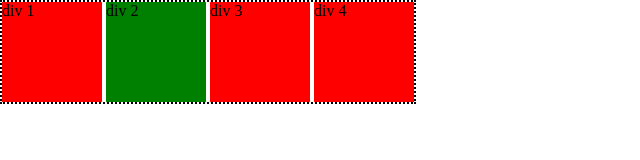
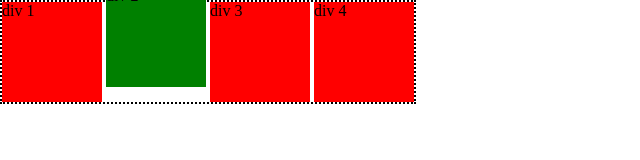
Before and after one commit to Ruthbcastro/HTML-CSS, a plain HTML site: page clasePosition/index.html in a window 1280 px wide. Shown: the whole page, without its empty margins (0-640 px from the left). Drawn offline with Linux system fonts and the light colour scheme.

Commit message:
agregando position, terminando clase 37

```diff
--- a/clasePosition/index.html
+++ b/clasePosition/index.html
@@ -10,7 +10,10 @@
 <body>
     <div class="padre-div">
         <div class="box" id="uno">div 1</div>
-        <div class="box" id="dos">div 2</div>
+        <div class="box" id="dos" style="
+         position: relative;
+         bottom: 15px;
+         ">div 2</div>
         <div class="box" id="tres">div 3</div>
         <div class="box" id="cuatro">div 4</div>
     </div>
```
Also changed, not shown: clasePosition/reto.html (added, +12 -0 lines), clasePosition/stylesReto.css (added).
